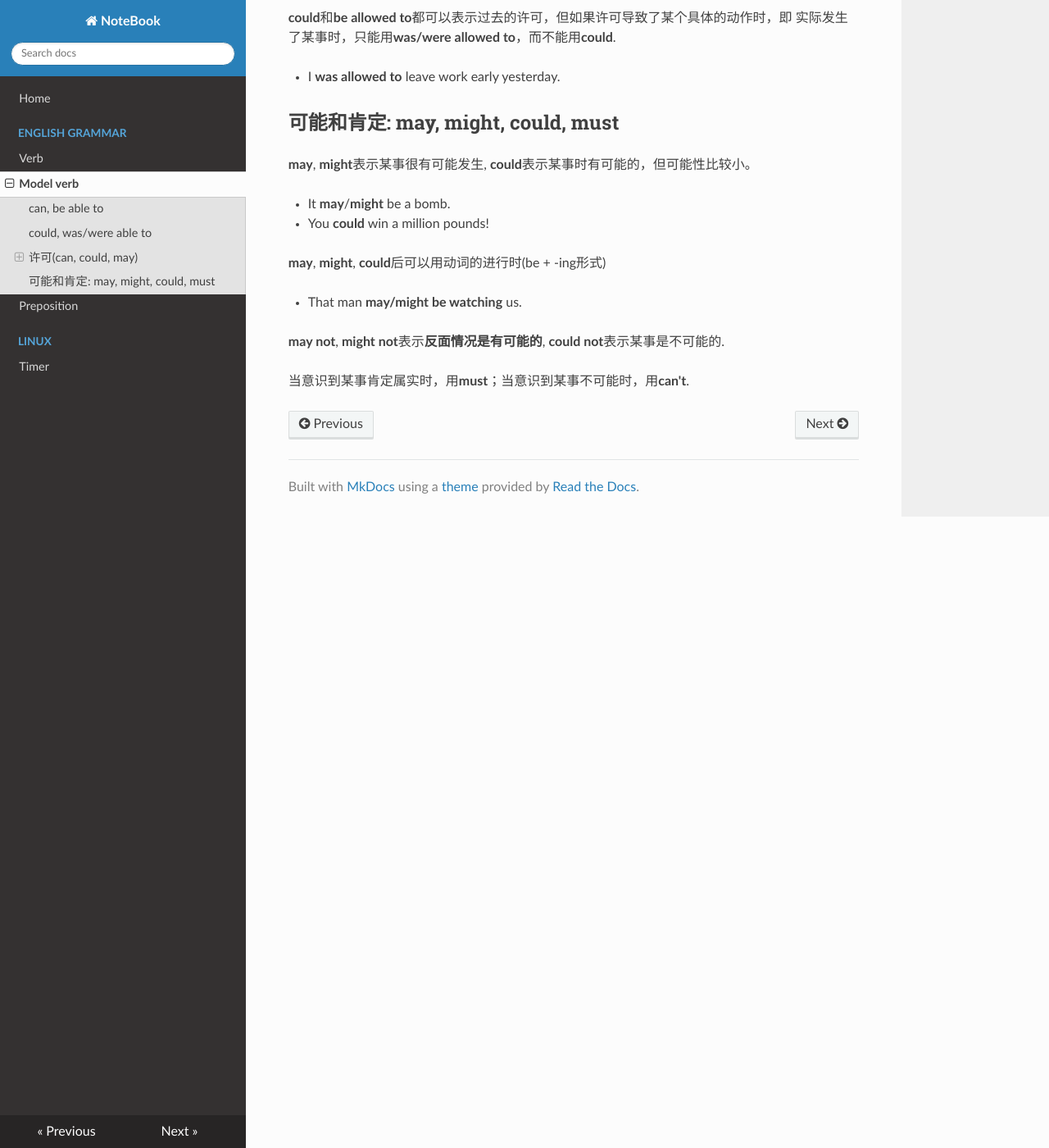
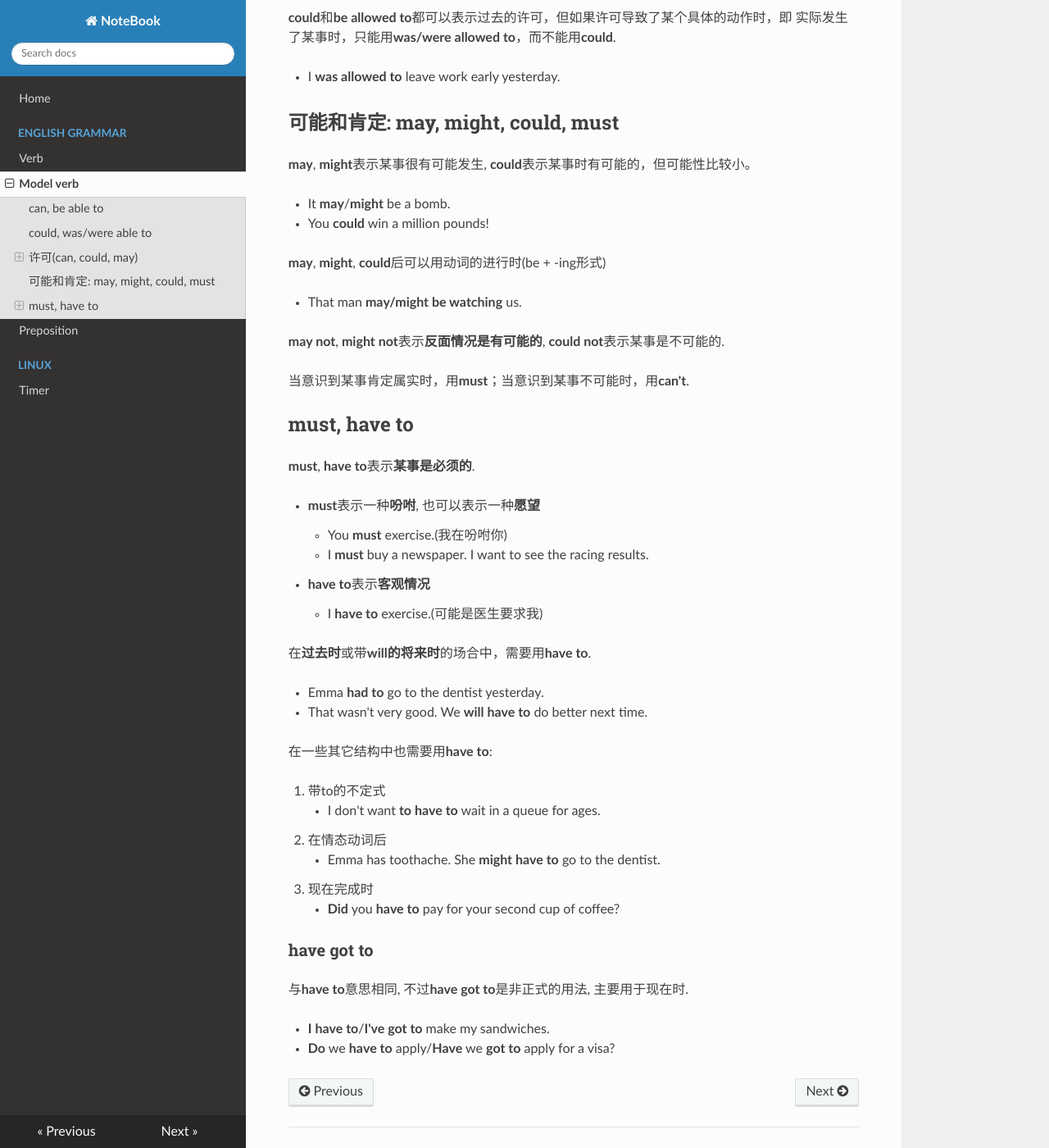
Before and after one commit to junyu92/Notebook, an MkDocs documentation site: the page built from docs/english_grammar/model_verb.md, in a window 1280 px wide and 1400 px high, scrolled down 1824 px. Shown: the whole window at 82% size. Built offline with MkDocs 1.6.1, drawn with Linux system fonts in a browser that asks for light colours; nearby versions of some CDN libraries.

Commit message:
update model verb

```diff
--- a/docs/english_grammar/model_verb.md
+++ b/docs/english_grammar/model_verb.md
@@ -86,3 +86,34 @@
 **may not**, **might not**表示**反面情况是有可能的**, **could not**表示某事是不可能的.
 
 当意识到某事肯定属实时，用**must**；当意识到某事不可能时，用**can't**.
+
+## must, have to
+
+**must**, **have to**表示**某事是必须的**.
+
+* **must**表示一种**吩咐**, 也可以表示一种**愿望**
+    + You **must** exercise.(我在吩咐你)
+    + I **must** buy a newspaper. I want to see the racing results.
+* **have to**表示**客观情况**
+    + I **have to** exercise.(可能是医生要求我)
+
+在**过去时**或带**will的将来时**的场合中，需要用**have to**.
+
+* Emma **had to** go to the dentist yesterday.
+* That wasn't very good. We **will have to** do better next time.
+
+在一些其它结构中也需要用**have to**:
+
+1. 带to的不定式
+    * I don't want **to have to** wait in a queue for ages.
+2. 在情态动词后
+    * Emma has toothache. She **might have to** go to the dentist.
+3. 现在完成时
+    * **Did** you **have to** pay for your second cup of coffee?
+
+### have got to
+
+与**have to**意思相同, 不过**have got to**是非正式的用法, 主要用于现在时.
+
+* **I have to**/**I've got to** make my sandwiches.
+* **Do** we **have to** apply/**Have** we **got to** apply for a visa?
```
